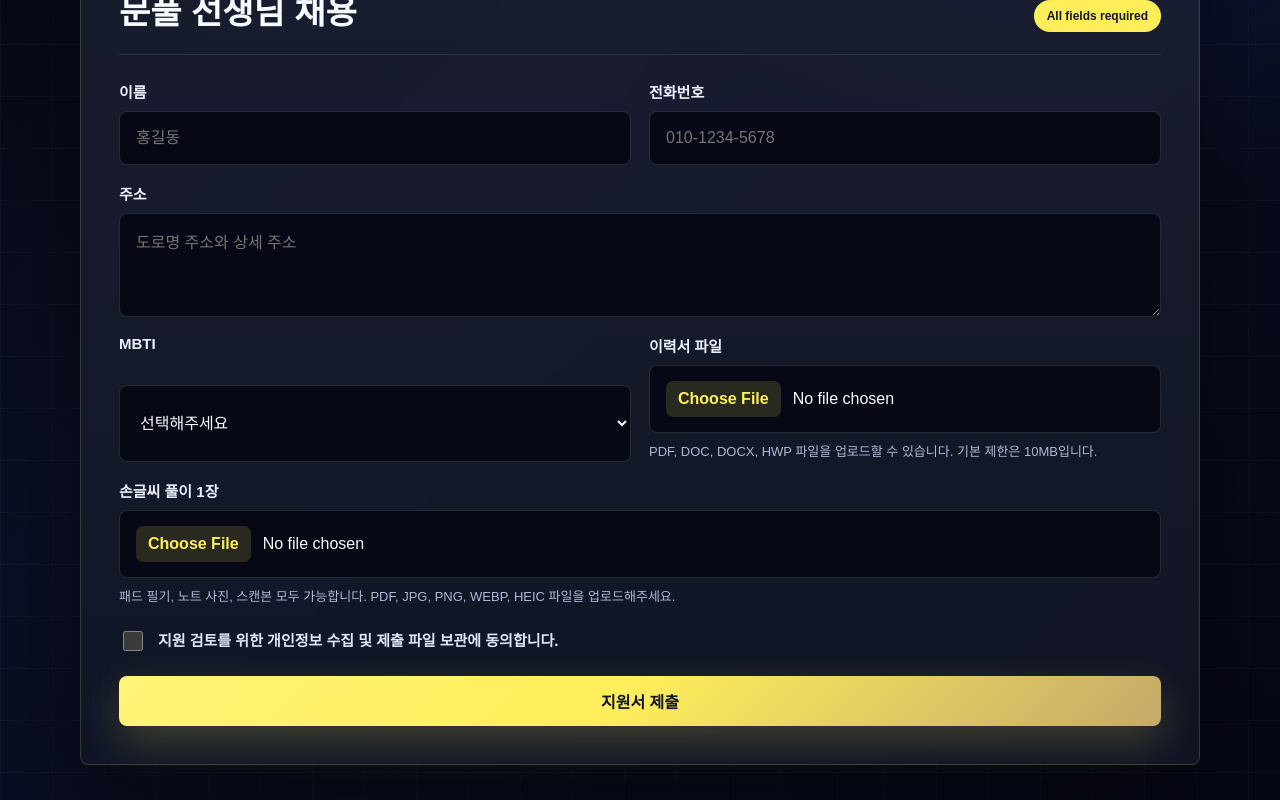
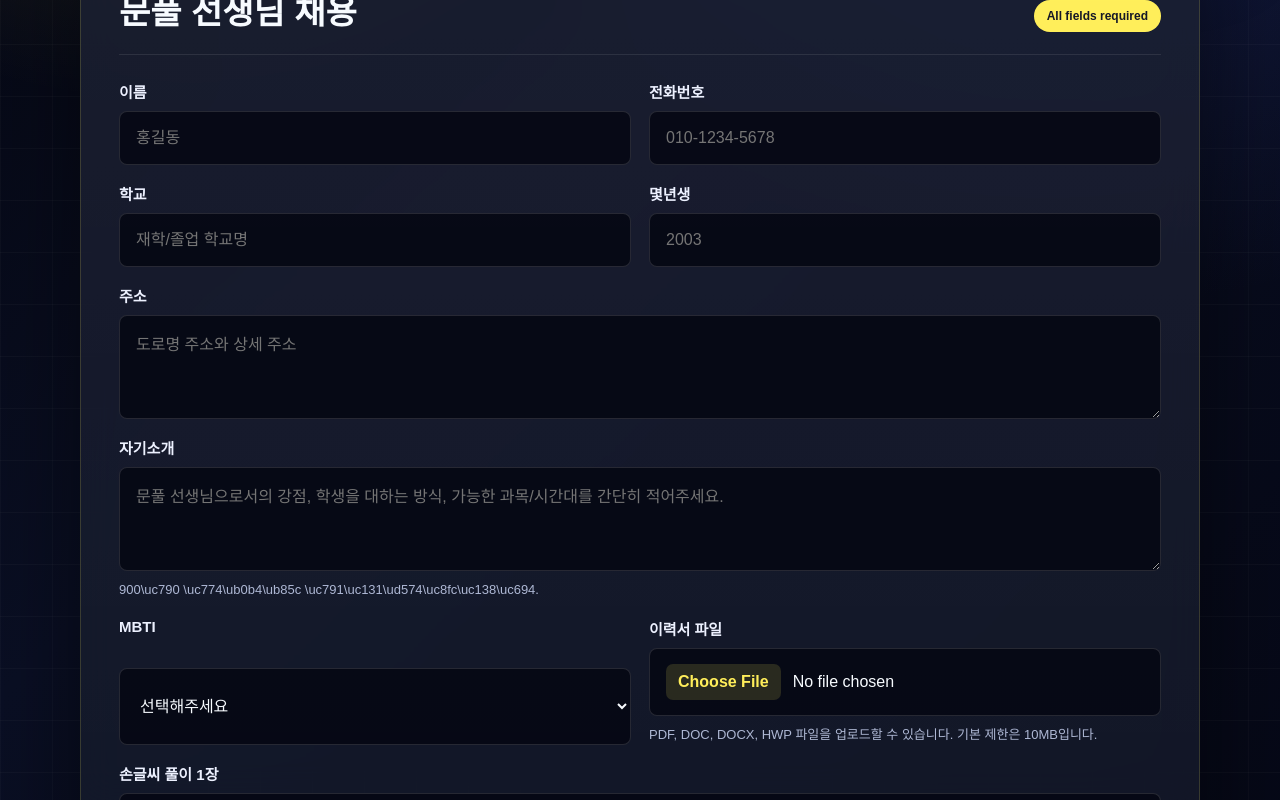
Before and after one commit to winsanai-sudo/dugakjogyo, a Next.js app: page / in a window 1280 px wide. Shown: the part 528-1328 px from the top of the page. Built offline with nearby package versions, Linux system fonts and the light colour scheme.

Commit message:
Add school birth year and introduction fields

```diff
--- a/app/admin/page.tsx
+++ b/app/admin/page.tsx
@@ -14,7 +14,7 @@ export default async function AdminPage() {
   const { data, error } = await getSupabaseAdmin()
     .from("applications")
     .select(
-      "id,name,phone,address,mbti,resume_path,original_file_name,solution_path,original_solution_file_name,created_at"
+      "id,name,phone,school,birth_year,address,introduction,mbti,resume_path,original_file_name,solution_path,original_solution_file_name,created_at"
     )
     .order("created_at", { ascending: false });
 
--- a/app/api/applications/route.ts
+++ b/app/api/applications/route.ts
@@ -22,18 +22,29 @@ export async function POST(request: Request) {
     const formData = await request.formData();
     const name = readText(formData, "name");
     const phone = readText(formData, "phone");
+    const school = readText(formData, "school");
+    const birthYear = readText(formData, "birthYear");
     const address = readText(formData, "address");
+    const introduction = readText(formData, "introduction");
     const mbti = readText(formData, "mbti").toUpperCase();
     const privacyConsent = readText(formData, "privacyConsent");
     const resume = formData.get("resume");
     const solution = formData.get("solution");
 
-    if (!name || !phone || !address || !mbti) {
+    if (!name || !phone || !school || !birthYear || !address || !introduction || !mbti) {
       return NextResponse.json({ error: "필수 항목을 모두 입력해주세요." }, { status: 400 });
     }
 
     if (!isValidKoreanPhone(phone)) {
       return NextResponse.json({ error: "전화번호 형식을 확인해주세요." }, { status: 400 });
+    }
+
+    if (!/^(19|20)\d{2}$/.test(birthYear)) {
+      return NextResponse.json({ error: "몇년생은 4자리 출생연도로 입력해주세요." }, { status: 400 });
+    }
+
+    if (introduction.length > 900) {
+      return NextResponse.json({ error: "자기소개는 900자 이내로 입력해주세요." }, { status: 400 });
     }
 
     if (!mbtiTypes.includes(mbti as (typeof mbtiTypes)[number])) {
@@ -110,7 +121,10 @@ export async function POST(request: Request) {
     const { error: insertError } = await supabaseAdmin.from("applications").insert({
       name,
       phone,
+      school,
+      birth_year: birthYear,
       address,
+      introduction,
       mbti,
       resume_path: resumeStoragePath,
       original_file_name: resume.name,
--- a/app/globals.css
+++ b/app/globals.css
@@ -459,6 +459,14 @@ td {
   font-size: 13px;
 }
 
+.long-text {
+  max-width: 320px;
+  min-width: 240px;
+  color: #dfe6ff;
+  line-height: 1.65;
+  white-space: pre-wrap;
+}
+
 .login-wrap {
   display: grid;
   min-height: 100vh;
@@ -520,6 +528,6 @@ td {
   }
 
   table {
-    min-width: 920px;
+    min-width: 1280px;
   }
 }
--- a/app/page.tsx
+++ b/app/page.tsx
@@ -16,8 +16,15 @@ const copy = {
   name: "\uc774\ub984",
   namePlaceholder: "\ud64d\uae38\ub3d9",
   phone: "\uc804\ud654\ubc88\ud638",
+  school: "\ud559\uad50",
+  schoolPlaceholder: "\uc7ac\ud559/\uc878\uc5c5 \ud559\uad50\uba85",
+  birthYear: "\uba87\ub144\uc0dd",
+  birthYearPlaceholder: "2003",
   address: "\uc8fc\uc18c",
   addressPlaceholder: "\ub3c4\ub85c\uba85 \uc8fc\uc18c\uc640 \uc0c1\uc138 \uc8fc\uc18c",
+  introduction: "\uc790\uae30\uc18c\uac1c",
+  introductionPlaceholder:
+    "\ubb38\ud480 \uc120\uc0dd\ub2d8\uc73c\ub85c\uc11c\uc758 \uac15\uc810, \ud559\uc0dd\uc744 \ub300\ud558\ub294 \ubc29\uc2dd, \uac00\ub2a5\ud55c \uacfc\ubaa9/\uc2dc\uac04\ub300\ub97c \uac04\ub2e8\ud788 \uc801\uc5b4\uc8fc\uc138\uc694.",
   choose: "\uc120\ud0dd\ud574\uc8fc\uc138\uc694",
   resume: "\uc774\ub825\uc11c \ud30c\uc77c",
   resumeHint: "PDF, DOC, DOCX, HWP \ud30c\uc77c\uc744 \uc5c5\ub85c\ub4dc\ud560 \uc218 \uc788\uc2b5\ub2c8\ub2e4. \uae30\ubcf8 \uc81c\ud55c\uc740 10MB\uc785\ub2c8\ub2e4.",
@@ -123,9 +130,39 @@ export default function ApplicantPage() {
             />
           </div>
 
+          <div className="field">
+            <label htmlFor="school">{copy.school}</label>
+            <input id="school" name="school" placeholder={copy.schoolPlaceholder} required maxLength={80} />
+          </div>
+
+          <div className="field">
+            <label htmlFor="birthYear">{copy.birthYear}</label>
+            <input
+              id="birthYear"
+              name="birthYear"
+              placeholder={copy.birthYearPlaceholder}
+              inputMode="numeric"
+              required
+              minLength={4}
+              maxLength={4}
+            />
+          </div>
+
           <div className="field full">
             <label htmlFor="address">{copy.address}</label>
             <textarea id="address" name="address" placeholder={copy.addressPlaceholder} required maxLength={220} />
+          </div>
+
+          <div className="field full">
+            <label htmlFor="introduction">{copy.introduction}</label>
+            <textarea
+              id="introduction"
+              name="introduction"
+              placeholder={copy.introductionPlaceholder}
+              required
+              maxLength={900}
+            />
+            <p className="hint">900\uc790 \uc774\ub0b4\ub85c \uc791\uc131\ud574\uc8fc\uc138\uc694.</p>
           </div>
 
           <div className="field">
--- a/lib/supabaseAdmin.ts
+++ b/lib/supabaseAdmin.ts
@@ -5,7 +5,10 @@ export type ApplicationRow = {
   id: string;
   name: string;
   phone: string;
+  school: string;
+  birth_year: string;
   address: string;
+  introduction: string;
   mbti: string;
   resume_path: string;
   original_file_name: string;
```
Also changed, not shown: app/admin/AdminDashboard.tsx (+12 -2 lines), 1 other file (tests, documents, lock files or other folders).
